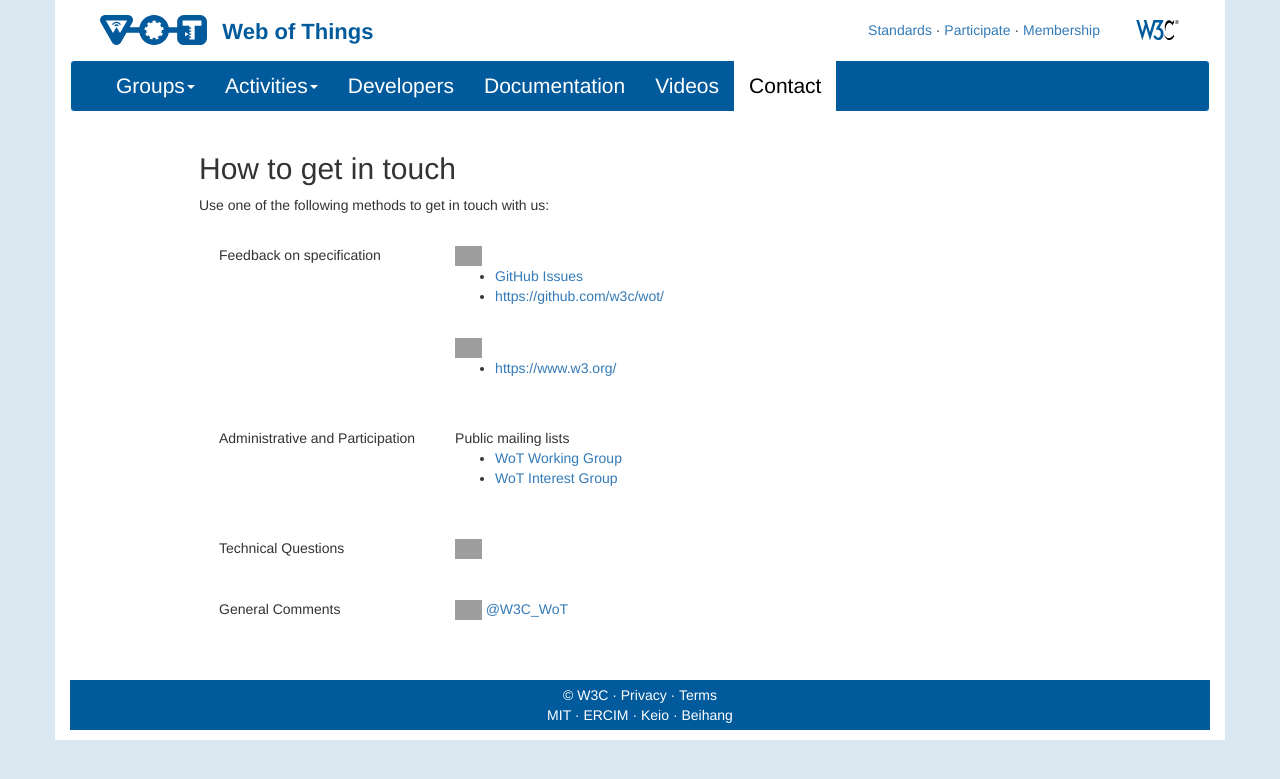
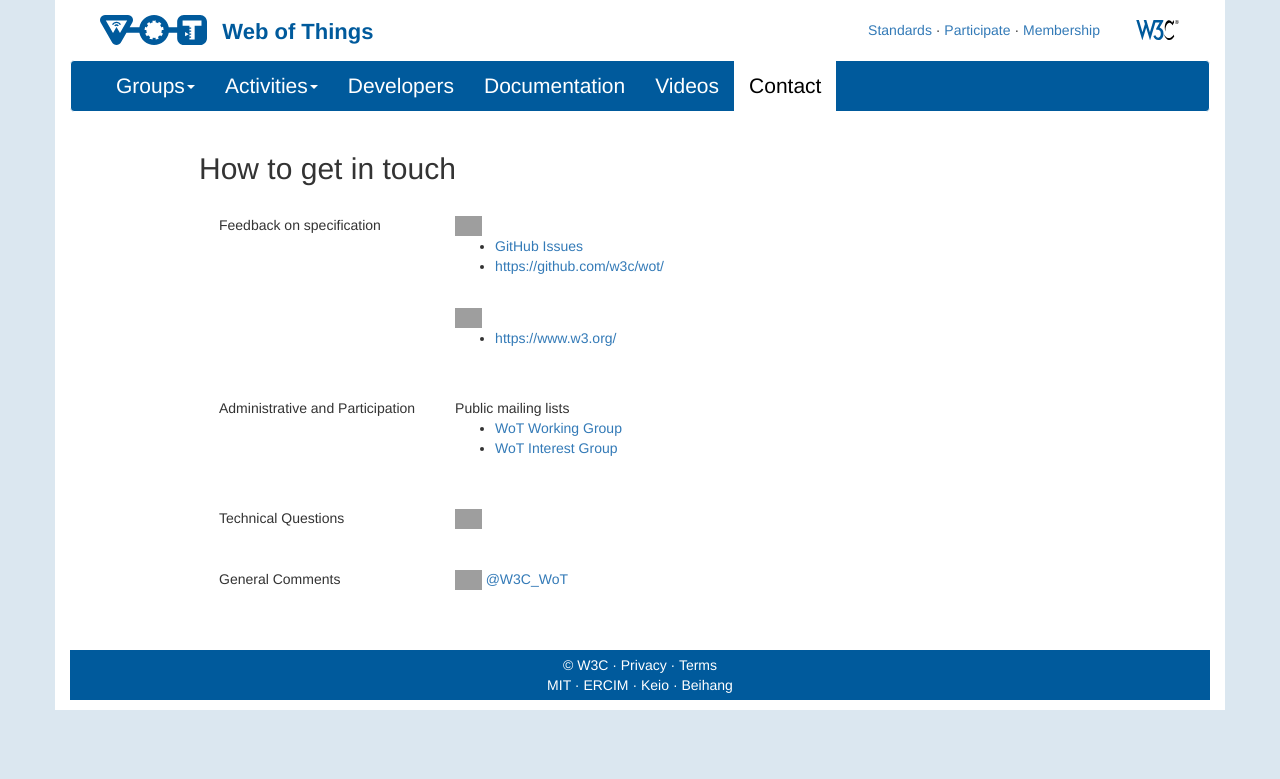
Before and after one commit to w3c/wot-marketing, a Jekyll site: the page built from docs/contact/index.html, in a window 1280 px wide. Shown: the top 779 px of the page. Built offline with Jekyll 4.4.1, drawn with Linux system fonts in a browser that asks for light colours; nearby versions of some CDN libraries; grey boxes are pictures that could not be loaded.

Commit message:
test netlify

```diff
--- a/docs/contact/index.html
+++ b/docs/contact/index.html
@@ -12,7 +12,6 @@
 
 <div>
 	<h2>How to get in touch</h2>
-	<p>Use one of the following methods to get in touch with us:</p>
 	<table>
 		<tr>
 			<td style="vertical-align: top;">Feedback on specification</td>
```
